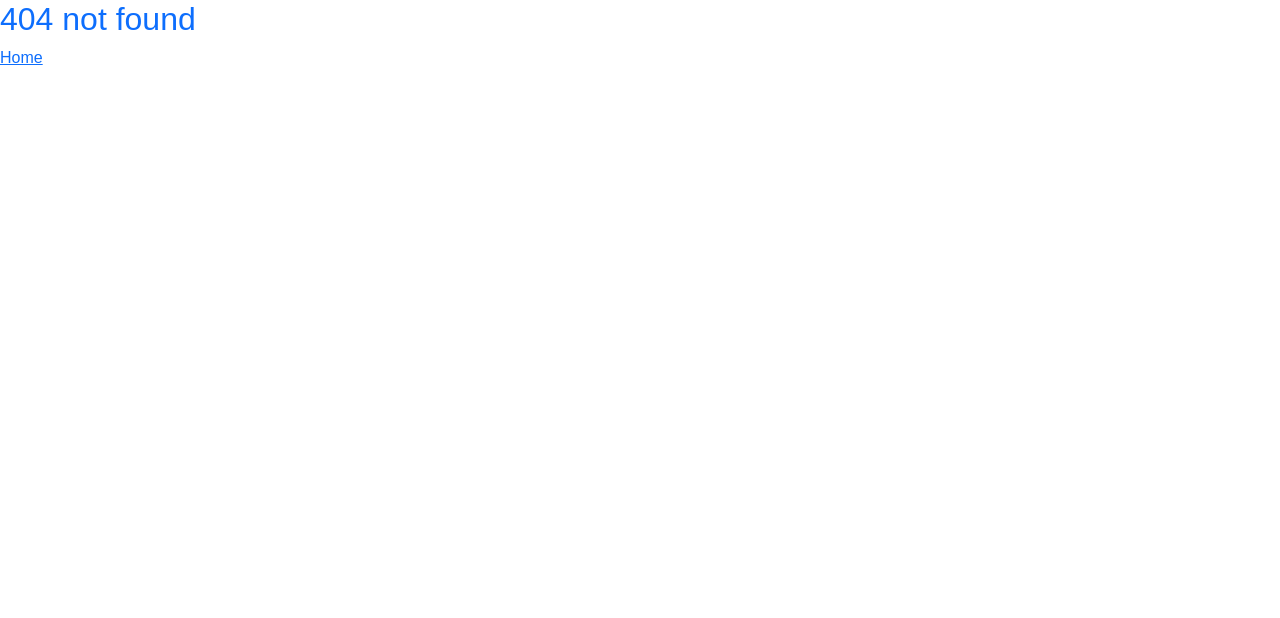
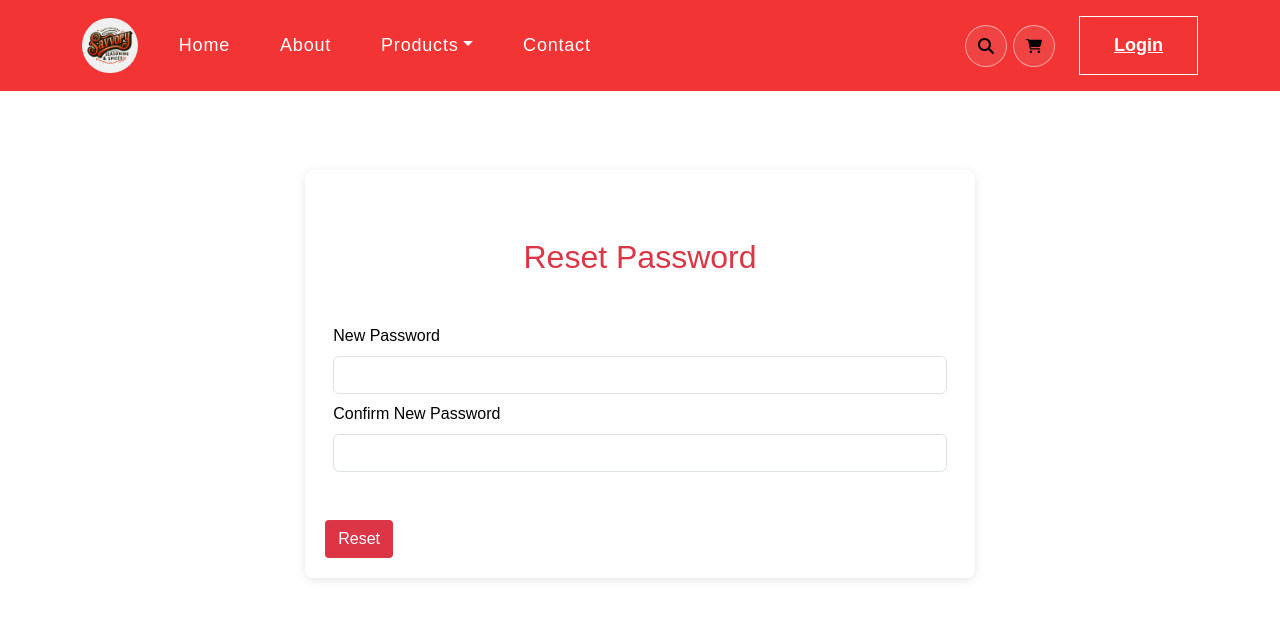
Before and after one commit to A-Daffeh/kani-ida-ui, a React (Vite) app: page /reset-password in a window 1280 px wide. Before the commit this address had no page. Shown: the top 618 px of the page. Built offline with nearby package versions, Linux system fonts and the light colour scheme.

Commit message:
Implement password reset

```diff
--- a/package.json
+++ b/package.json
@@ -13,6 +13,7 @@
     "@fortawesome/fontawesome-svg-core": "^6.5.2",
     "@fortawesome/free-solid-svg-icons": "^6.5.2",
     "@fortawesome/react-fontawesome": "^0.2.0",
+    "@tanstack/react-query": "^5.51.9",
     "axios": "^1.6.8",
     "bootstrap": "^5.3.3",
     "react": "^18.3.1",
--- a/src/App.css
+++ b/src/App.css
@@ -66,7 +66,8 @@ p.danger {
 .contact,
 .login,
 .register,
-.forgotPassword {
+.forgotPassword,
+.resetPassword {
     position: relative;
     top: 150px;
 }
--- a/src/App.jsx
+++ b/src/App.jsx
@@ -17,6 +17,7 @@ import OrderedProduct from './pages/OrderedProduct';
 import Login from './components/login/Login';
 import Register from './components/register/Register';
 import ForgotPassword from './components/forgot-password/ForgotPassword';
+import ResetPassword from './components/reset-password/ResetPassword';
 
 const router = createBrowserRouter([
   {
@@ -49,6 +50,14 @@ const router = createBrowserRouter([
     element: (
       <WithoutSidebarLayout>
         <ForgotPassword />
+      </WithoutSidebarLayout>
+    ),
+  },
+  {
+    path: "/reset-password",
+    element: (
+      <WithoutSidebarLayout>
+        <ResetPassword />
       </WithoutSidebarLayout>
     ),
   },
--- a/src/components/navbar/NavBar.css
+++ b/src/components/navbar/NavBar.css
@@ -178,7 +178,8 @@ nav.navbar .navbar-toggler[aria-expanded="true"] .navbar-toggler-icon {
     max-width: 100%;
 }
 
-.login {
+.login,
+.resetPassword {
     max-width: 60%;
 }
 
@@ -188,7 +189,8 @@ nav.navbar .navbar-toggler[aria-expanded="true"] .navbar-toggler-icon {
 
 .login,
 .register,
-.forgotPassword {
+.forgotPassword,
+.resetPassword {
     margin: auto;
     padding: 20px;
     background-color: #fff;
--- a/src/components/product/ProductCard.jsx
+++ b/src/components/product/ProductCard.jsx
@@ -12,6 +12,7 @@ const ProductCard = ({ image, category, title, description, price }) => {
             </div>
             <div className="p-4 border border-secondary border-top-0 rounded-bottom product-info">
                 <h4>{title}</h4>
+                <h6 className='text-danger'>{category}</h6>
                 <p>{description}</p>
                 <div className="d-flex justify-content-between flex-lg-wrap">
                     <p className="text-dark fs-5 fw-bold mb-0">{price}</p>
--- a/src/components/product/SavorySeasoning.jsx
+++ b/src/components/product/SavorySeasoning.jsx
@@ -1,6 +1,9 @@
 import NavBar from "../navbar/NavBar";
 import Banner from "../banner/Banner";
 import ProductCardListing from "./ProductCardListing";
+import axios from "axios";
+import { useState } from "react";
+import { keepPreviousData, useQuery } from "@tanstack/react-query";
 
 const products = [
     {
@@ -53,16 +56,54 @@ const products = [
     },
 ];
 
+// const fetchProducts = async (page, size) => {
+//     const { data } = await axios.get("http://localhost:5173/api/products", {
+//         params: { page, size }
+//     });
+
+//     return data;
+// }
+
 const SavorySeasoning = () => {
+    // const [page, setPage] = useState(0);
+    // const [size, setSize] = useState(4);
+
+    // const { data, isLoading, isError } = useQuery(
+    //     ['products', page, size],
+    //     () => fetchProducts(page, size),
+    //     {
+    //         keepPreviousData: true,
+    //     }
+    // );
+
+    // if (isLoading) {
+    //     return <div>Loading....</div>
+    // }
+
+    // if (isError) {
+    //     return <div>Error fetching products</div>
+    // }
+
+    // const handleNextPage = () => setPage((prevPage) => prevPage + 1);
+    // const handlePreviousPage = () => setPage((prevPage) => Math.max(prevPage - 1, 0));
+
     return (
         <>
-            <NavBar />
-            <Banner banner_title="Savory & Seasoning" className="savory-banner"/>
-            <div className="container-fluid">
-                <ProductCardListing products={products} />
-            </div>
+        <NavBar />
+        <Banner banner_title="Savory & Seasoning" className="savory-banner"/>
+        <div className="container-fluid">
+            <ProductCardListing products={products} />
+            {/* <div className="pagination">
+            <button onClick={handlePreviousPage} disabled={page === 0}>
+                Previous
+            </button>
+            <button onClick={handleNextPage} disabled={!data.hasNext}>
+                Next
+            </button>
+            </div> */}
+        </div>
         </>
-    )
-}
+    );
+};
 
 export default SavorySeasoning;
--- a/src/components/reset-password/ResetPassword.jsx
+++ b/src/components/reset-password/ResetPassword.jsx
@@ -1,10 +1,86 @@
+import { Link, useNavigate } from 'react-router-dom';
+import { useForm } from 'react-hook-form';
+import NavBar from '../navbar/NavBar';
+import axios from 'axios';
 import './ResetPassword.css';
 
 const ResetPassword = () => {
+    const navigate = useNavigate();
+
+    const {
+        register: registerResetPassword,
+        handleSubmit: handleSubmitResetPassword,
+        formState: { errors: resetErrors },
+    } = useForm();
+
+    const onSubmitResetPassword = async (data) => {
+        console.log(data);
+        try {
+            const response = await axios.post('http://localhost:8082/auth/reset/password', data);
+            if (response.status === 200) {
+                navigate("/login");
+            }
+        } catch (error) {
+            console("Error: ", error);
+        }
+    };
     return (
-        <section className="resetPassword" id="resetPassword">
-
-        </section>
+        <>
+            <NavBar />
+            <div className="container">
+            <div className='resetPassword' id='resetPassword'>
+                <h2 className="text-danger text-center my-5">Reset Password</h2>
+                <form onSubmit={handleSubmitResetPassword(onSubmitResetPassword)}>
+                    <div className="form-group text-dark m-2">
+                    <label className='form-label' htmlFor="newPassword">New Password</label>
+                    <input
+                        type="password"
+                        className="form-control"
+                        id="registerPassword"
+                        {...registerResetPassword("password", {
+                            required: "Password is required",
+                            minLength: {
+                                value: 8,
+                                message: "Password must be at least 8 characters",
+                            },
+                            pattern: {
+                                value: /^(?=.*[A-Za-z])/,
+                                message: "Password must contain at least one letter",
+                            },
+                        })}
+                    />
+                    {resetErrors.password && (
+                        <span style={{ color: "red" }}>
+                            {resetErrors.password.message}
+                        </span>
+                    )}
+                    </div>
+                    <div className="form-group text-dark m-2">
+                    <label className='form-label' htmlFor="confirmPassword">Confirm New Password</label>
+                    <input
+                        type="password"
+                        className="form-control"
+                        id="registerPassword"
+                        {...registerResetPassword("confirmPassword", {
+                            required: "Please confirm your password",
+                            validate: (value) => value === password || "Passwords do not match",
+                        })}
+                    />
+                    {resetErrors.confirmPassword && (
+                        <span style={{ color: "red" }}>
+                            {resetErrors.confirmPassword.message}
+                        </span>
+                    )}
+                    </div>
+                    <span className="forgotpass-login mt-5">
+                        <button className="btn btn-danger" type="submit">
+                            Reset
+                        </button>
+                    </span>
+                </form>
+            </div>
+            </div>
+        </>
     )
 }
 
```
Also changed, not shown: 1 other file (tests, documents, lock files or other folders).
